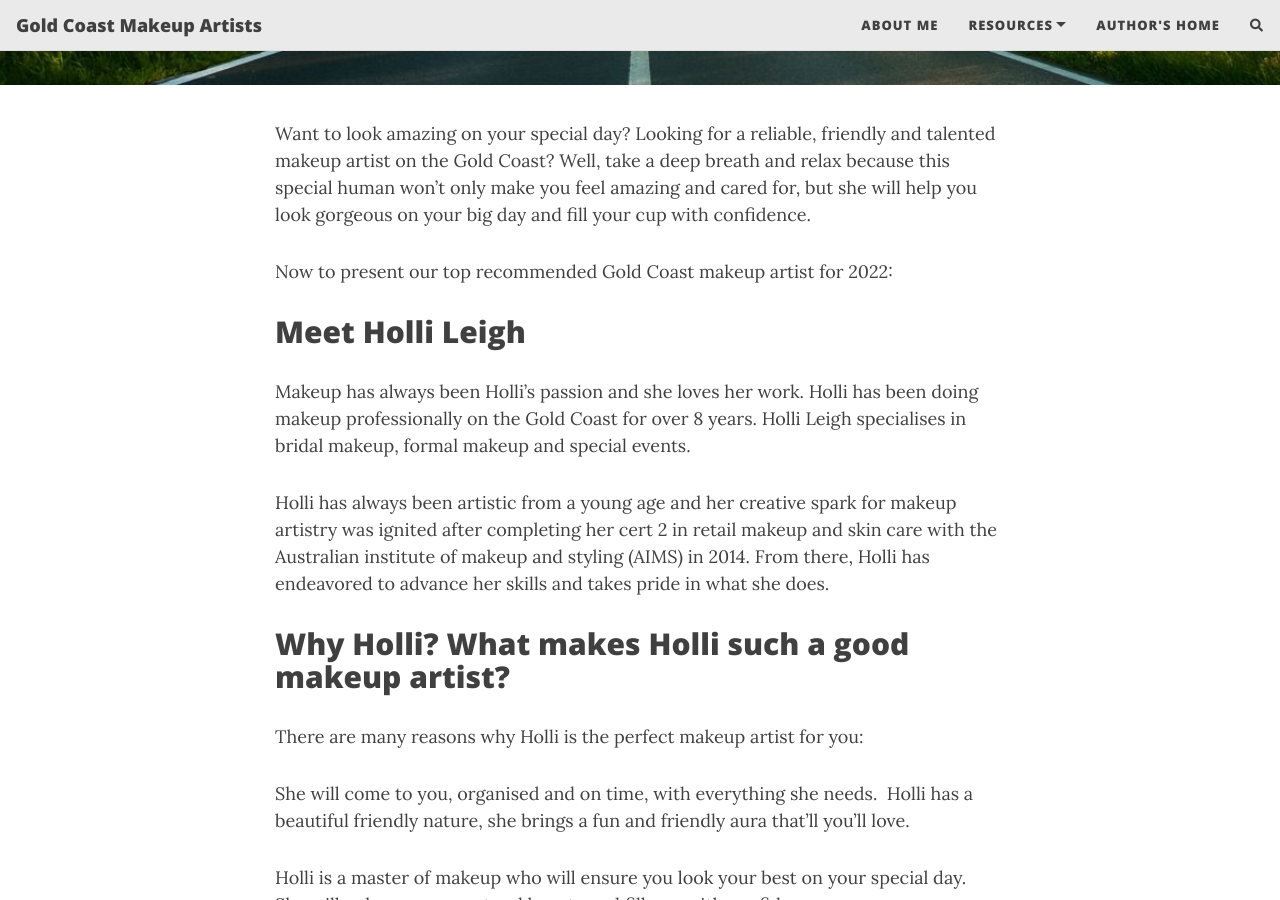
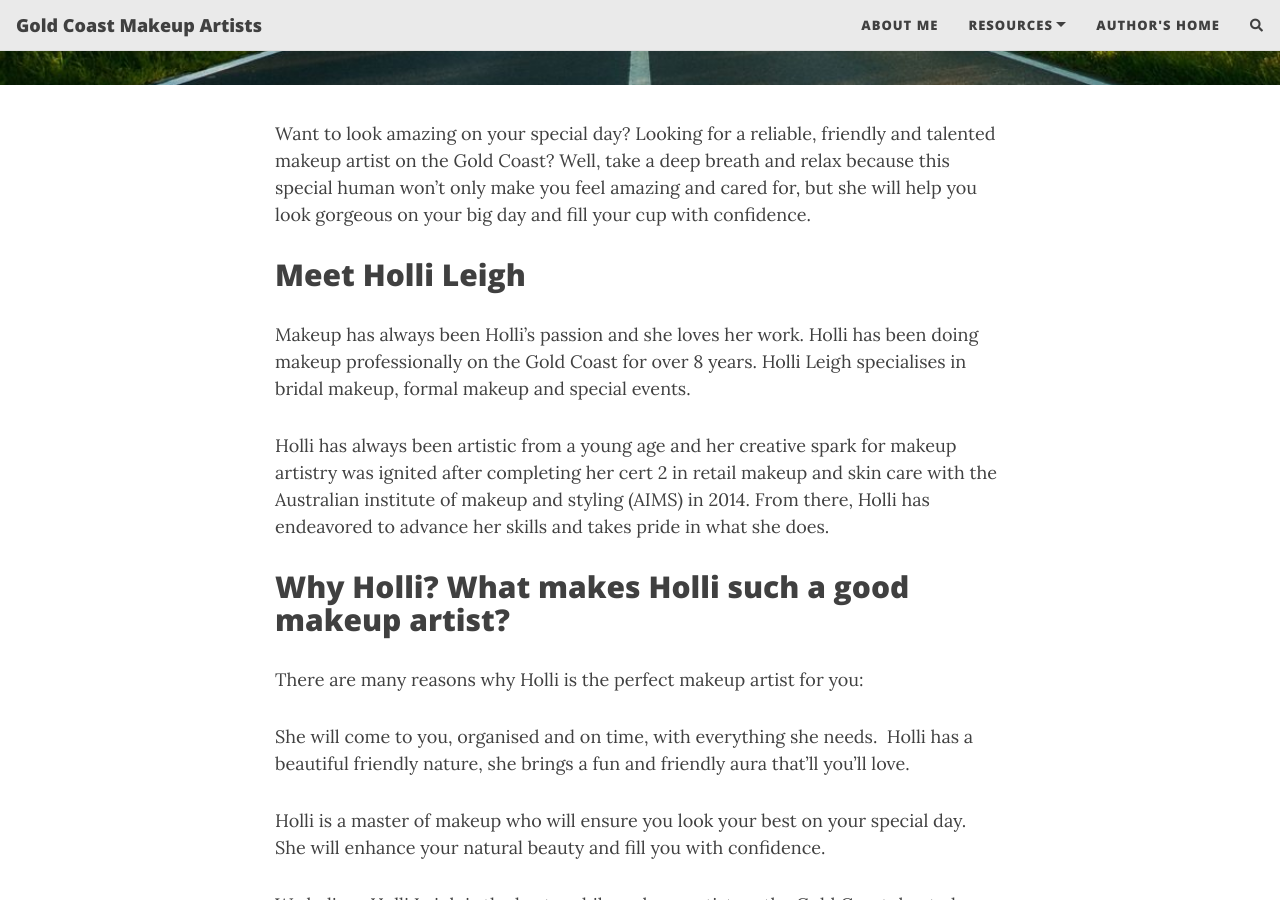
Before and after one commit to nerdflu/goldcoastmakeupartist, a Jekyll site: the page built from index.md, in a window 1280 px wide and 900 px high, scrolled down 458 px. Built offline with Jekyll 4.4.1, drawn with Linux system fonts in a browser that asks for light colours; nearby versions of some CDN libraries; comment, search, counter and statistics services are not loaded.

Commit message:
Update index.md

```diff
--- a/index.md
+++ b/index.md
@@ -8,8 +8,6 @@ share-img: /assets/img/path.jpg
 tags: [makeup, artist, gold coast]
 ---
 Want to look amazing on your special day? Looking for a reliable, friendly and talented makeup artist on the Gold Coast? Well, take a deep breath and relax because this special human won't only make you feel amazing and cared for, but she will help you look gorgeous on your big day and fill your cup with confidence.
-
-Now to present our top recommended Gold Coast makeup artist for {{ "now" | date:"%Y" }}:
 
 ## Meet Holli Leigh
 
```
